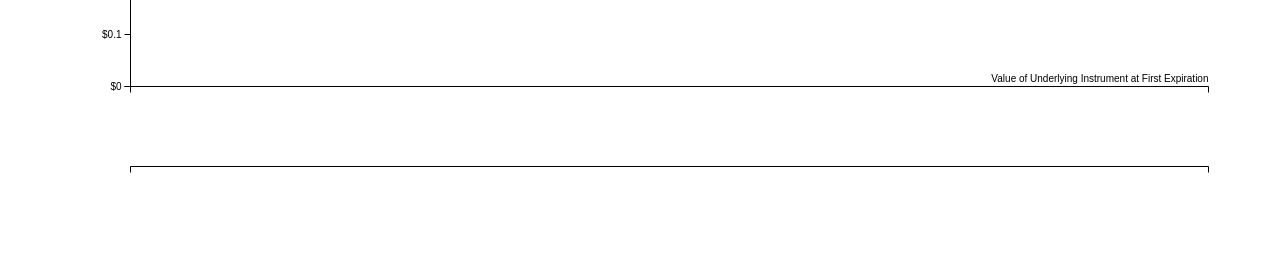
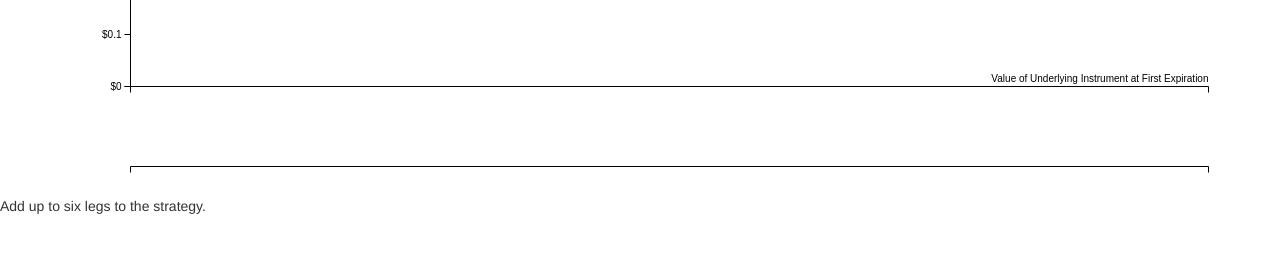
Before and after one commit to IanMadlenya/jadelizard, a Django app: template options/templates/options/base.html in a window 1280 px wide. Shown: the part 521-800 px from the top of the page. Run offline with Django 3.2, Linux system fonts and the light colour scheme; the template is opened without the code that fills it, so the values that code supplies are empty; some libraries are stand-ins or nearby versions.

Commit message:
add form validation

```diff
--- a/options/static/options/js/main.js
+++ b/options/static/options/js/main.js
@@ -156,13 +156,31 @@ $(document).ready(function(){
 			method: "POST",
 			'data':data,
 			success: function(data){
-				$(this).find(".field-input").val('').end();
-				render('#legs_form_script', '#add_leg_div')({});
-				getLegs();
+				if('fields' in data){
+					fields=JSON.parse(data['fields'])
+					if('K' in fields){
+						$('#add-input-k').css('border','0.05em solid #a72101');
+					}
+					else{
+						$('#add-input-k').removeAttr('style');
+					}
+					if('T' in fields){
+						$('#add-input-t').css('border','0.05em solid #a72101');
+					}
+					else{
+						$('#add-input-t').removeAttr('style');
+					}
+				}
+				else {
+					$(this).find(".field-input").val('').end();
+					render('#legs_form_script', '#add_leg_div')({});
+					getLegs();
+				}
 			},
+			// Strategy max # legs reached
 			statusCode: {
 				422: function() {
-					$('#max_legs_modal').modal('toggle')
+					render('#strategy-full', '#add_leg_desc')({});
 					$(this).find(".field-input").val('').end();
 					render('#legs_form_script', '#add_leg_div')({});
 				},
--- a/options/templates/options/_alerts.html
+++ b/options/templates/options/_alerts.html
@@ -23,15 +23,3 @@
     </div>
   </div>
 </div>
-
-<div id="max_legs_modal" class="modal fade">
-  <div class="modal-dialog">
-    <div class="modal-content">
-      <div class="modal-body alert-warning">
-      	<button type="button" class="close" data-dismiss="modal" aria-hidden="true">&times;</button>
-      	<h4><strong>Maximum Strategy Size Reached</strong></h4>
-        <p>A strategy can contain up to six legs.</p>
-      </div>
-    </div>
-  </div>
-</div>
--- a/options/templates/options/_legs_form.html
+++ b/options/templates/options/_legs_form.html
@@ -20,8 +20,10 @@
 	            <h5 class="modal-title" id="myModalLabel">
 	                Add Leg to Strategy
 	            </h5>
-	            <h6>
-	            	All fields are required.
+	            <h6 id="add_leg_desc">
+	            	<p>
+	            		All fields are required.
+	            	</p>
 	            </h6>
 	        </div>
 
@@ -48,3 +50,10 @@
 	        </div>
 	    </div>
 	</div>
+
+
+<div id="strategy-full">
+	<p>
+		Add up to six legs to the strategy.
+	</p>
+</div>
--- a/options/templates/options/_legs_form_script.html
+++ b/options/templates/options/_legs_form_script.html
@@ -22,14 +22,14 @@
 	    <div class="col-sm-10">
 	    	<div class="input-group">
 	    		<div class="input-group-addon">$</div>
-	        	<input name="K" class="form-control field-input" placeholder="Strike Price" autocomplete="off"/>
+	        	<input name="K" id="add-input-k" class="form-control field-input" placeholder="Strike Price" autocomplete="off"/>
 	        </div>
 	    </div>
 	  </div>
 	  <div class="form-group">
 	    <label class="col-sm-1 control-label"><i>T</i></label>
 	    <div class="col-sm-10">
-	        <input name="T" class="form-control field-input" placeholder="Time to Expiration In Years" autocomplete="off"/>
+	        <input name="T" id="add-input-t" class="form-control field-input" placeholder="Time to Expiration In Years" autocomplete="off"/>
 	    </div>
 	  </div>
 	</form>
--- a/options/views.py
+++ b/options/views.py
@@ -45,7 +45,8 @@ class AddLeg(View):
 			strategy.add_leg(position, kind, K, T)
 			request.session["current_strategy"] = strategy.to_json()
 			return JsonResponse({"status":"success"})
-		return JsonResponse({"status":"Invalid or Missing Input"})
+		invalid_fields = {"fields":form.errors.as_json()}
+		return JsonResponse(invalid_fields)
 
 class DisplayLegs(View):
 	"""
```
